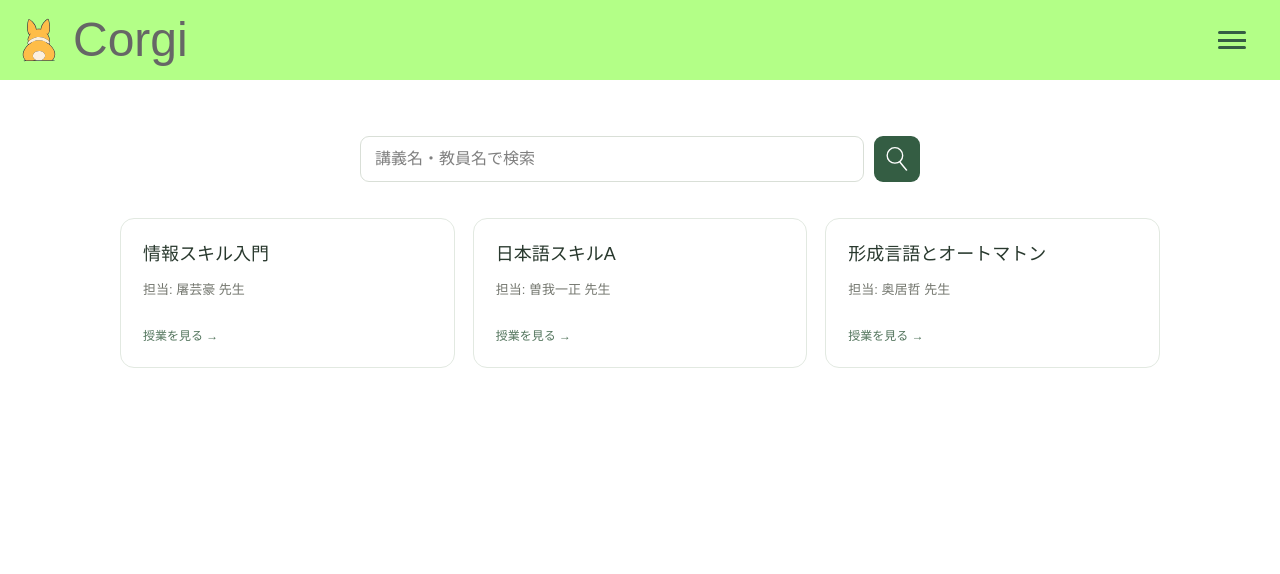
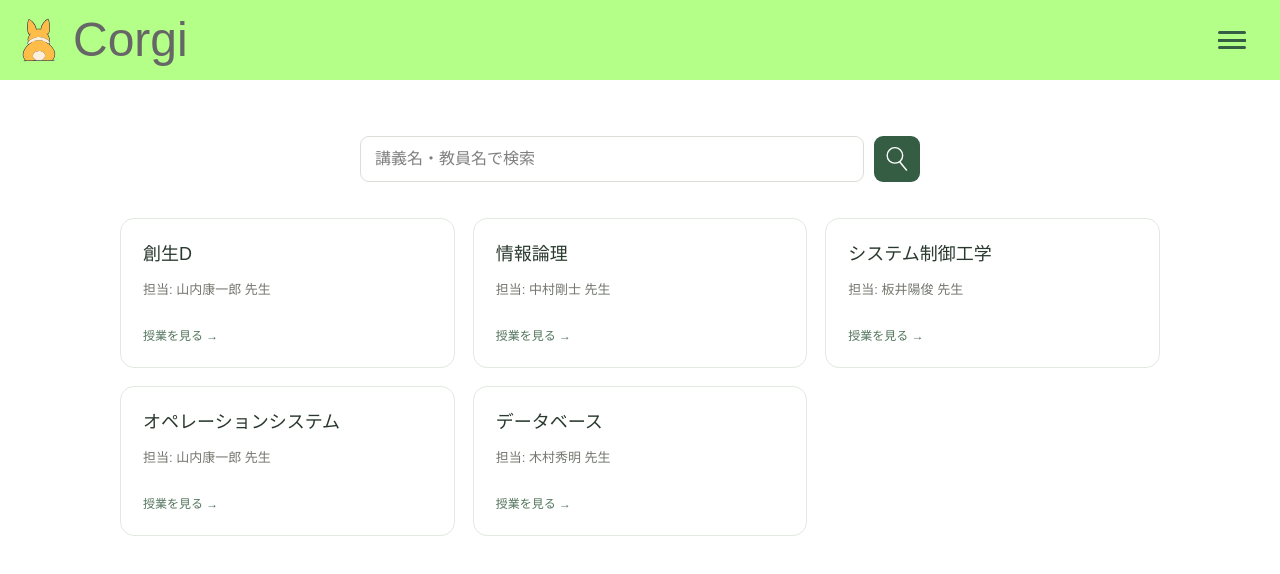
Before and after one commit to Shicoku/d-project, a Next.js app: page / in a window 1280 px wide. Shown: the top 574 px of the page. Built offline with nearby package versions, Linux system fonts and the light colour scheme; a web font is replaced by a local one.

Commit message:
講義を追加

```diff
--- a/app/data/classes.ts
+++ b/app/data/classes.ts
@@ -1,20 +1,56 @@
 export const classes = [
+  {
+    slug: "sousei-d",
+    name: "創生D",
+    teacher: "山内康一郎",
+    featured: true,
+  },
+  {
+    slug: "information-logic",
+    name: "情報論理",
+    teacher: "中村剛士",
+    featured: true,
+  },
+  {
+    slug: "system-control-engineering",
+    name: "システム制御工学",
+    teacher: "板井陽俊",
+    featured: true,
+  },
+  {
+    slug: "operating-system",
+    name: "オペレーションシステム",
+    teacher: "山内康一郎",
+    featured: true,
+  },
+  {
+    slug: "database",
+    name: "データベース",
+    teacher: "木村秀明",
+    featured: true,
+  },
+  {
+    slug: "program-exercises",
+    name: "プログラム演習",
+    teacher: "木村秀明",
+    featured: true,
+  },
   {
     slug: "information-biginer",
     name: "情報スキル入門",
     teacher: "屠芸豪",
-    featured: true,
+    featured: false,
   },
   {
     slug: "japanese-skill-a",
     name: "日本語スキルA",
     teacher: "曽我一正",
-    featured: true,
+    featured: false,
   },
   {
     slug: "fl-automata",
     name: "形成言語とオートマトン",
     teacher: "奥居哲",
-    featured: true,
+    featured: false,
   },
 ];
```
